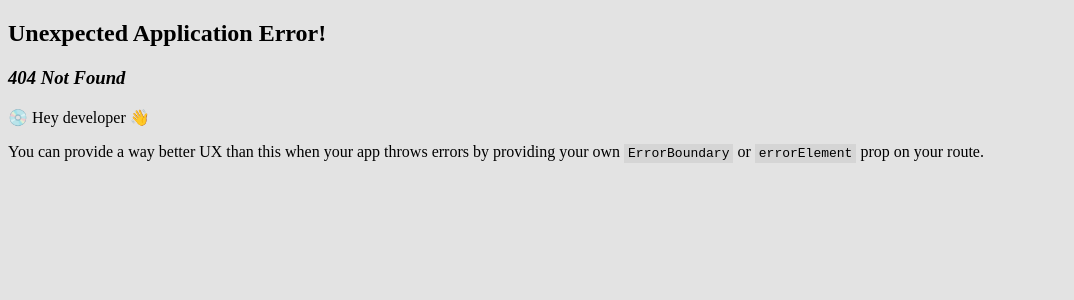
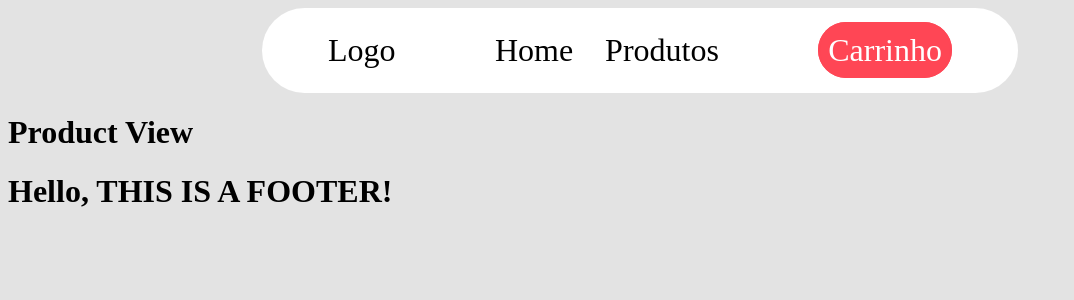
Before and after one commit to rMarcosDSS/CarrinhoDeCompras, a React (Vite) app: page /products/1 in a window 1280 px wide. Before the commit this address had no page. Shown: the top 300 px of the page, without its empty margins (0-1074 px from the left). Built offline with nearby package versions, Linux system fonts and the light colour scheme.

Commit message:
Criação da página ProductView

```diff
--- /dev/null
+++ b/src/pages/ProductView.jsx
@@ -0,0 +1,16 @@
+import { useParams } from "react-router-dom";
+import useStockCart from "../hooks/useStockCart";
+
+export default function ProductView() {
+
+  const { productId } = useParams();
+
+  console.log("Product ID:", productId);
+
+  return (
+    <div>
+      <h1>Product View</h1>
+
+    </div>
+  );
+}
--- a/src/pages/Products.jsx
+++ b/src/pages/Products.jsx
@@ -3,6 +3,7 @@ import "../css/products.css";
 import { Link } from 'react-router-dom';
 import  CartClass  from '../entities/CartClass'
 import  useStockCart  from '../hooks/useStockCart';
+import { Outlet } from "react-router-dom";
 
 export default function Products() {
 
@@ -60,7 +61,7 @@ function addToCart(produto) {
             products.map((item)=> (
               <li key={item.id}>{item.title}
               <img src={item.images[0]}/>
-              <Link to="/">Comprar</Link>
+              <Link to={`/products/${item.id}`}>Comprar</Link>
               <button  onClick={() => (addToCart(item))}>Adicionar ao Carrinho</button>
               </li>
             ))
@@ -68,6 +69,7 @@ function addToCart(produto) {
           }
           </ul>
       </div>
+      <Outlet/>
     </section>
   );
 }
--- a/src/router.jsx
+++ b/src/router.jsx
@@ -3,6 +3,7 @@ import DefaultLayout from "./pages/DefaultLayout";
 import Home from "./pages/Home";
 import Products from "./pages/Products";
 import Cart from "./pages/Cart";
+import ProductView from "./pages/ProductView";
 
 const router = createBrowserRouter([
   {
@@ -18,6 +19,10 @@ const router = createBrowserRouter([
         element: <Products />,
       },
       {
+         path: "products/:productId",
+            element: <ProductView />
+      },
+      {
         path: "cart",
         element: <Cart />,
       }
```
